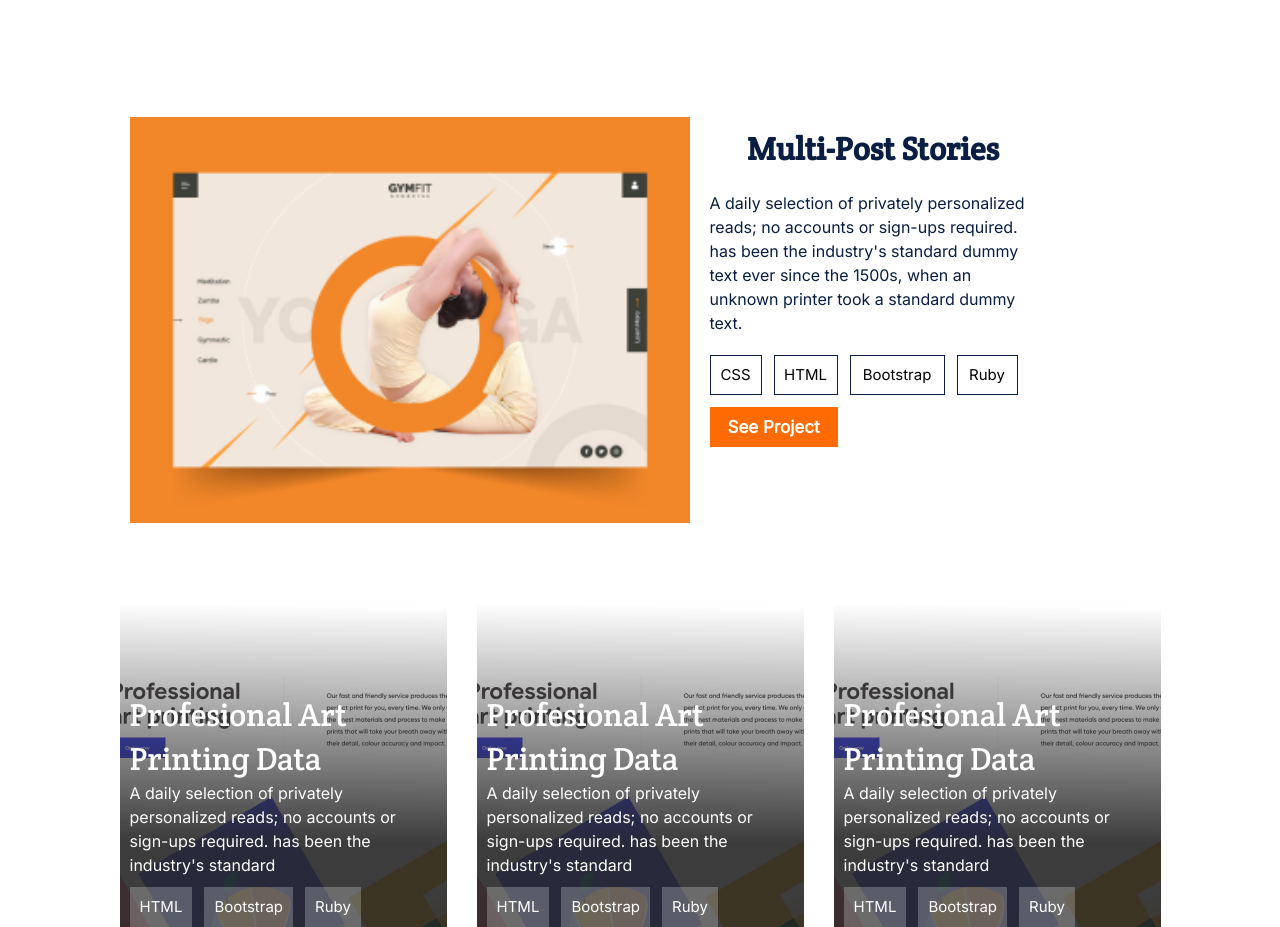
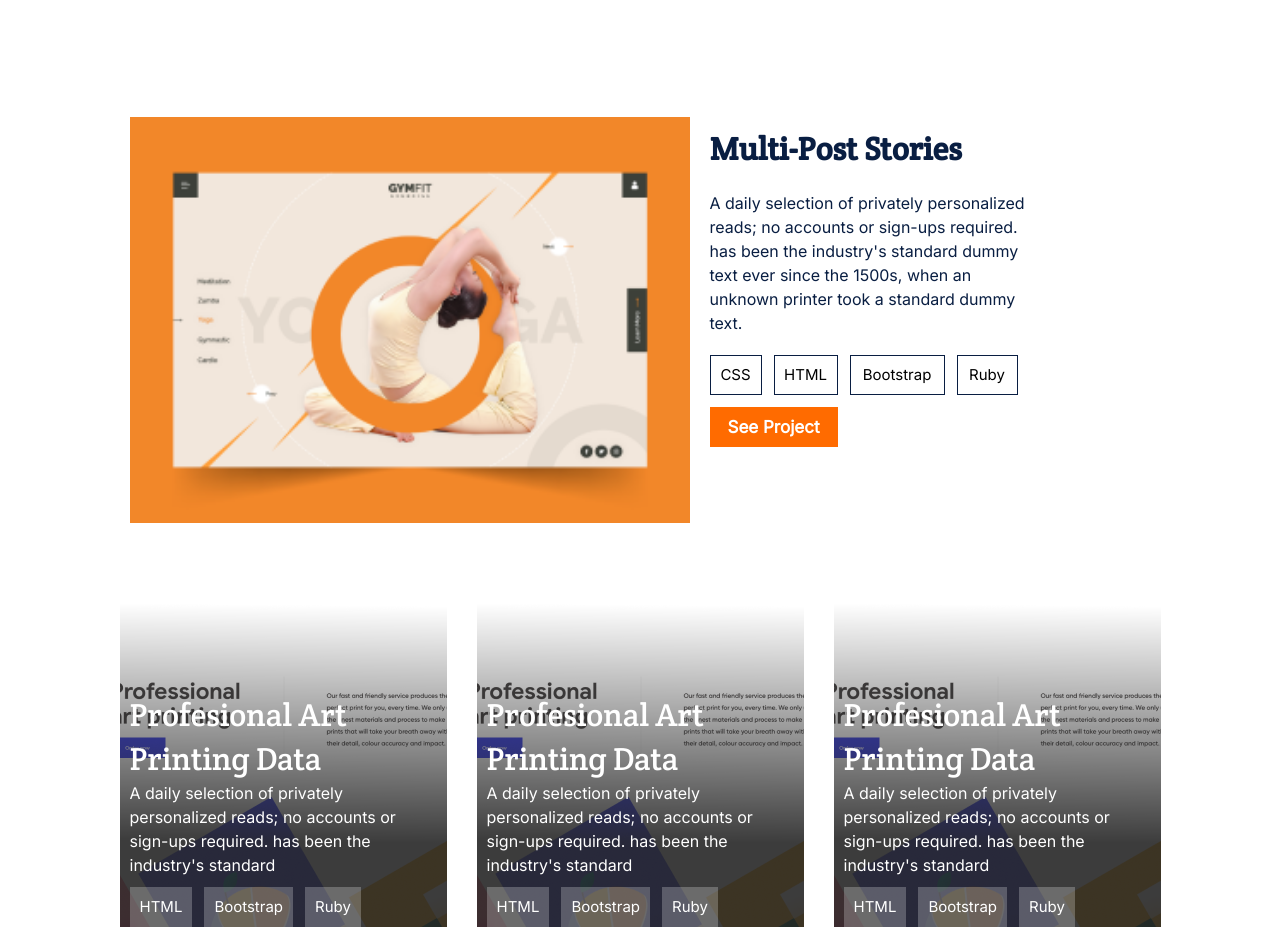
Before and after one commit to Xecyc/My-Portfolio-Project, a website: page index.html in a window 1280 px wide. Shown: the part 992-1919 px from the top of the page. Drawn offline with Linux system fonts and the light colour scheme.

Commit message:
align .works-stories h2 to the left

```diff
--- a/style.css
+++ b/style.css
@@ -682,7 +682,7 @@ footer {
   }
 
   .works-container .line {
-    margin-bottom: 2rem;
+    /* margin-bottom: 2rem; */
     margin-top: 0.5rem;
   }
 
@@ -707,6 +707,7 @@ footer {
     min-width: 69%;
     border: 1px solid #212121;
     margin-bottom: 0;
+    margin-top: 0.5rem;
   }
 
   .works-header-multipost {
@@ -722,6 +723,11 @@ footer {
 
   .works-stories {
     flex-basis: 30%;
+  }
+
+  .works-stories h2 {
+    min-width: 32.7rem;
+    text-align: left;
   }
 
   .left {
```
